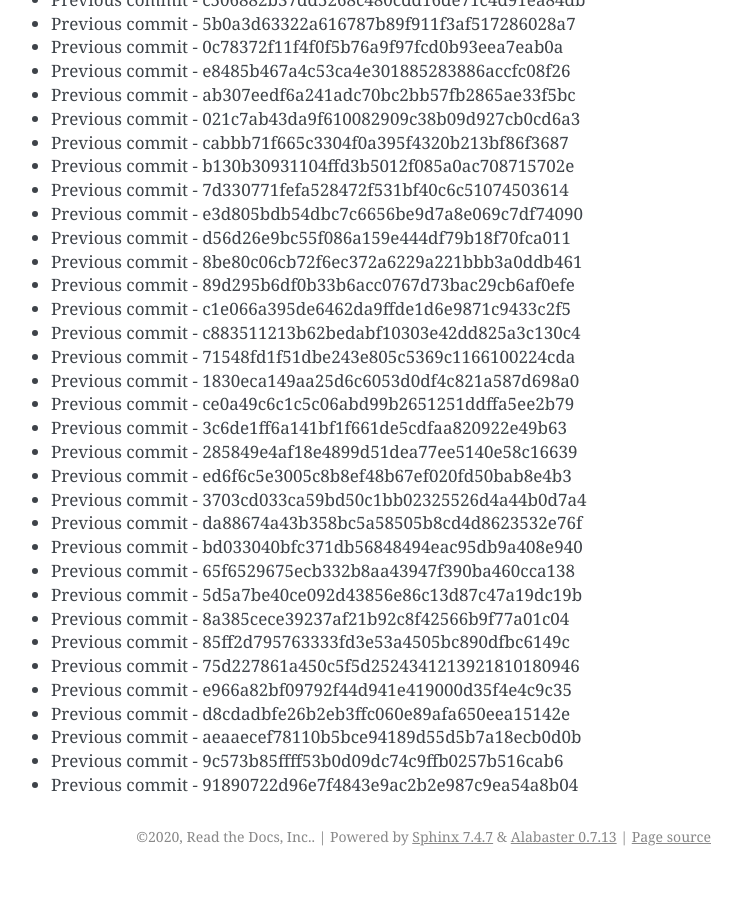
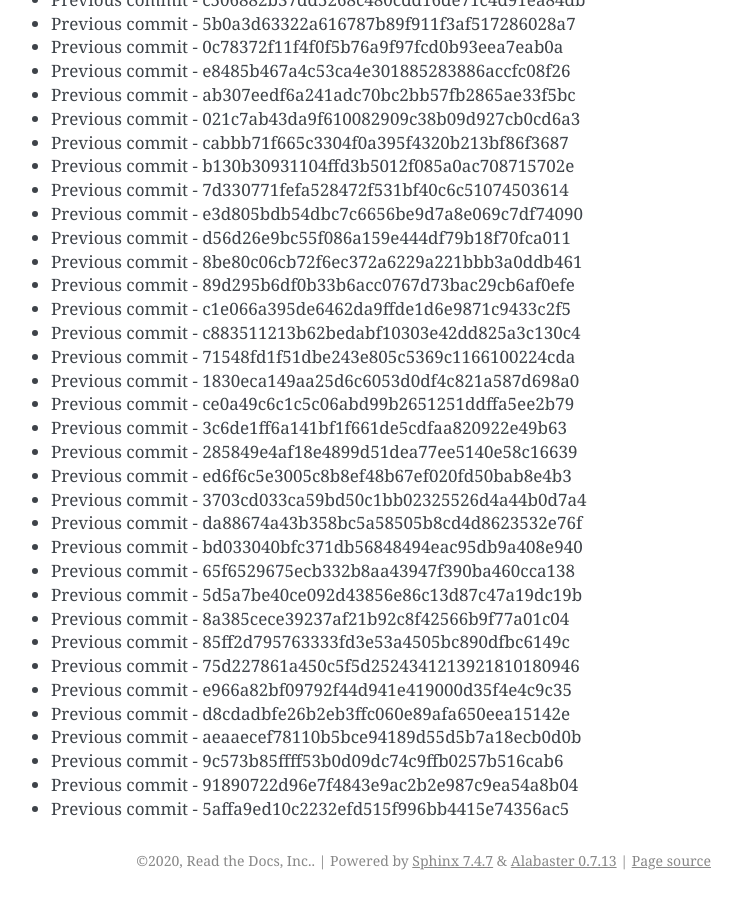
Before and after one commit to readthedocs/rtd-git-stresstest, a Sphinx documentation site: the page built from docs/updates.rst, in a window 1280 px wide and 900 px high, scrolled down 87086 px. Shown: the whole window, without its empty margins (399-1141 px from the left). Built offline with Sphinx 7.4.7, drawn with Linux system fonts in a browser that asks for light colours; before the commit the page ends 87962 px from its top, so only the background shows below that.

Commit message:
Generating commit from previous: 5affa9ed10c2232efd515f996bb4415e74356ac5

```diff
--- a/docs/updates.rst
+++ b/docs/updates.rst
@@ -3691,3 +3691,4 @@ It can be tested for any performance characteristics.
 * Previous commit - aeaaecef78110b5bce94189d55d5b7a18ecb0d0b
 * Previous commit - 9c573b85ffff53b0d09dc74c9ffb0257b516cab6
 * Previous commit - 91890722d96e7f4843e9ac2b2e987c9ea54a8b04
+* Previous commit - 5affa9ed10c2232efd515f996bb4415e74356ac5
```
